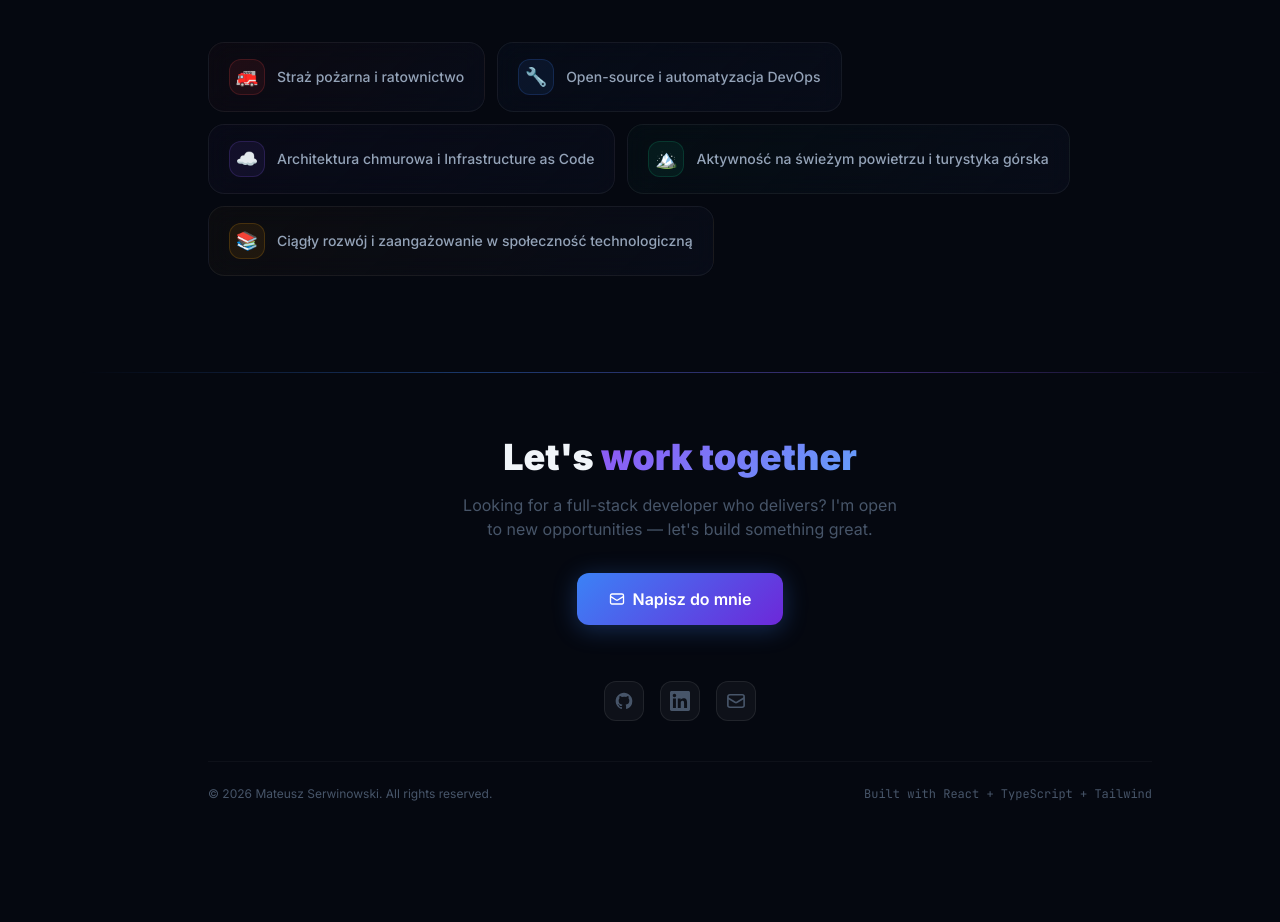
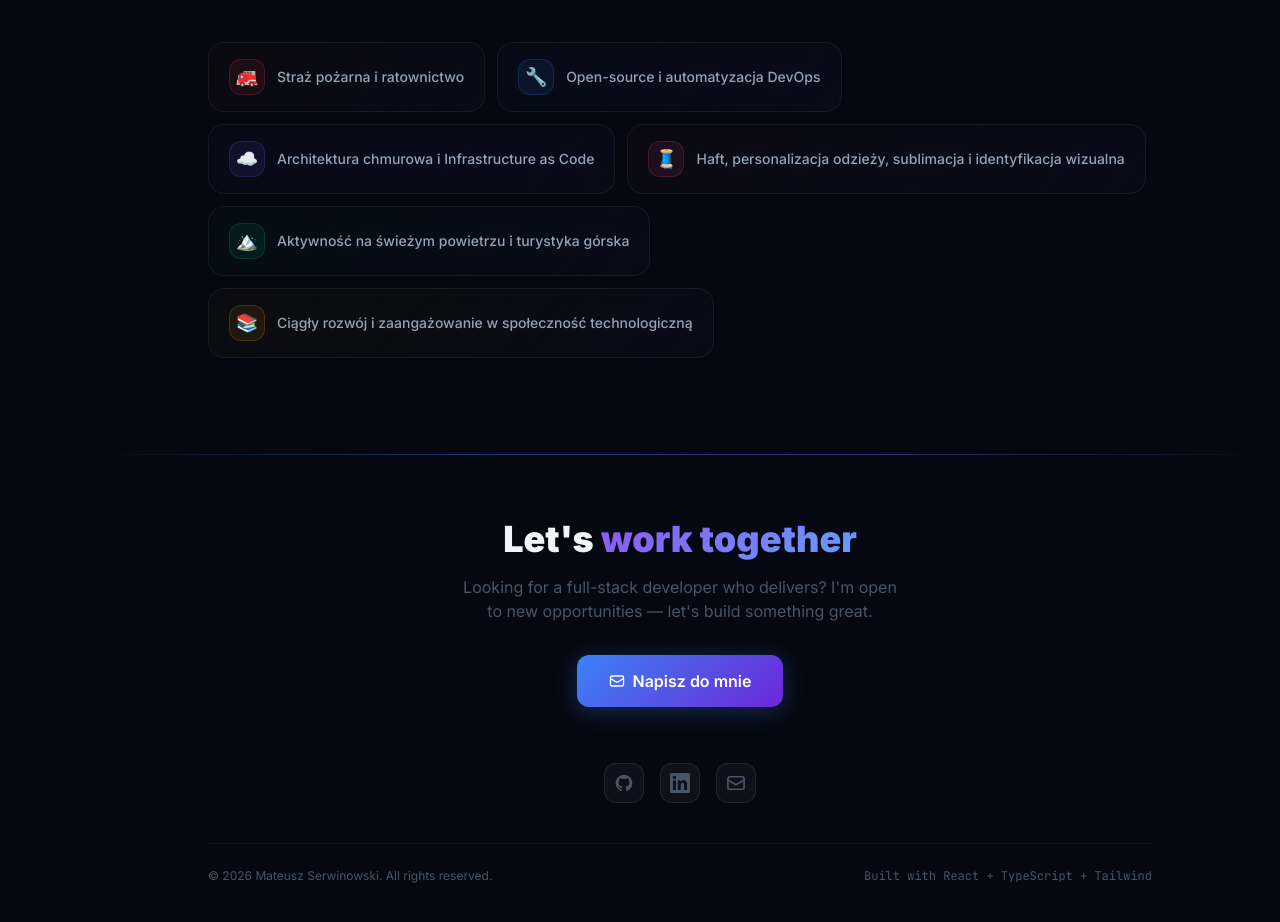
Before and after one commit to serwin35/serwin35, a React (Vite) app: page / in a window 1280 px wide. Shown: the part 8169-9091 px from the top of the page. Before the commit the page ends 9019 px from the top, so only its background shows below. Built offline with nearby package versions, Linux system fonts and the light colour scheme; no server answers.

Commit message:
Embroidery,

```diff
--- a/src/components/Interests.tsx
+++ b/src/components/Interests.tsx
@@ -11,8 +11,9 @@ const interests: InterestItem[] = [
   { key: 'interests.item1', icon: '🚒', accentColor: '#ef4444' },
   { key: 'interests.item2', icon: '🔧', accentColor: '#3b82f6' },
   { key: 'interests.item3', icon: '☁️', accentColor: '#8b5cf6' },
-  { key: 'interests.item4', icon: '🏔️', accentColor: '#10b981' },
-  { key: 'interests.item5', icon: '📚', accentColor: '#f59e0b' },
+  { key: 'interests.item4', icon: '🧵', accentColor: '#ec4899' },
+  { key: 'interests.item5', icon: '🏔️', accentColor: '#10b981' },
+  { key: 'interests.item6', icon: '📚', accentColor: '#f59e0b' },
 ];
 
 export default function Interests() {
--- a/src/locales/en.json
+++ b/src/locales/en.json
@@ -120,7 +120,8 @@
     "item1": "Volunteer Firefighting & Emergency Response",
     "item2": "Open-Source Development & DevOps Automation",
     "item3": "Cloud Architecture & Infrastructure as Code",
-    "item4": "Outdoor Activities & Hiking",
-    "item5": "Continuous Learning & Tech Community Engagement"
+    "item4": "Embroidery, Clothing Personalization & Sublimation Printing",
+    "item5": "Outdoor Activities & Hiking",
+    "item6": "Continuous Learning & Tech Community Engagement"
   }
 }
--- a/src/locales/pl.json
+++ b/src/locales/pl.json
@@ -120,7 +120,8 @@
     "item1": "Straż pożarna i ratownictwo",
     "item2": "Open-source i automatyzacja DevOps",
     "item3": "Architektura chmurowa i Infrastructure as Code",
-    "item4": "Aktywność na świeżym powietrzu i turystyka górska",
-    "item5": "Ciągły rozwój i zaangażowanie w społeczność technologiczną"
+    "item4": "Haft, personalizacja odzieży, sublimacja i identyfikacja wizualna",
+    "item5": "Aktywność na świeżym powietrzu i turystyka górska",
+    "item6": "Ciągły rozwój i zaangażowanie w społeczność technologiczną"
   }
 }
```
